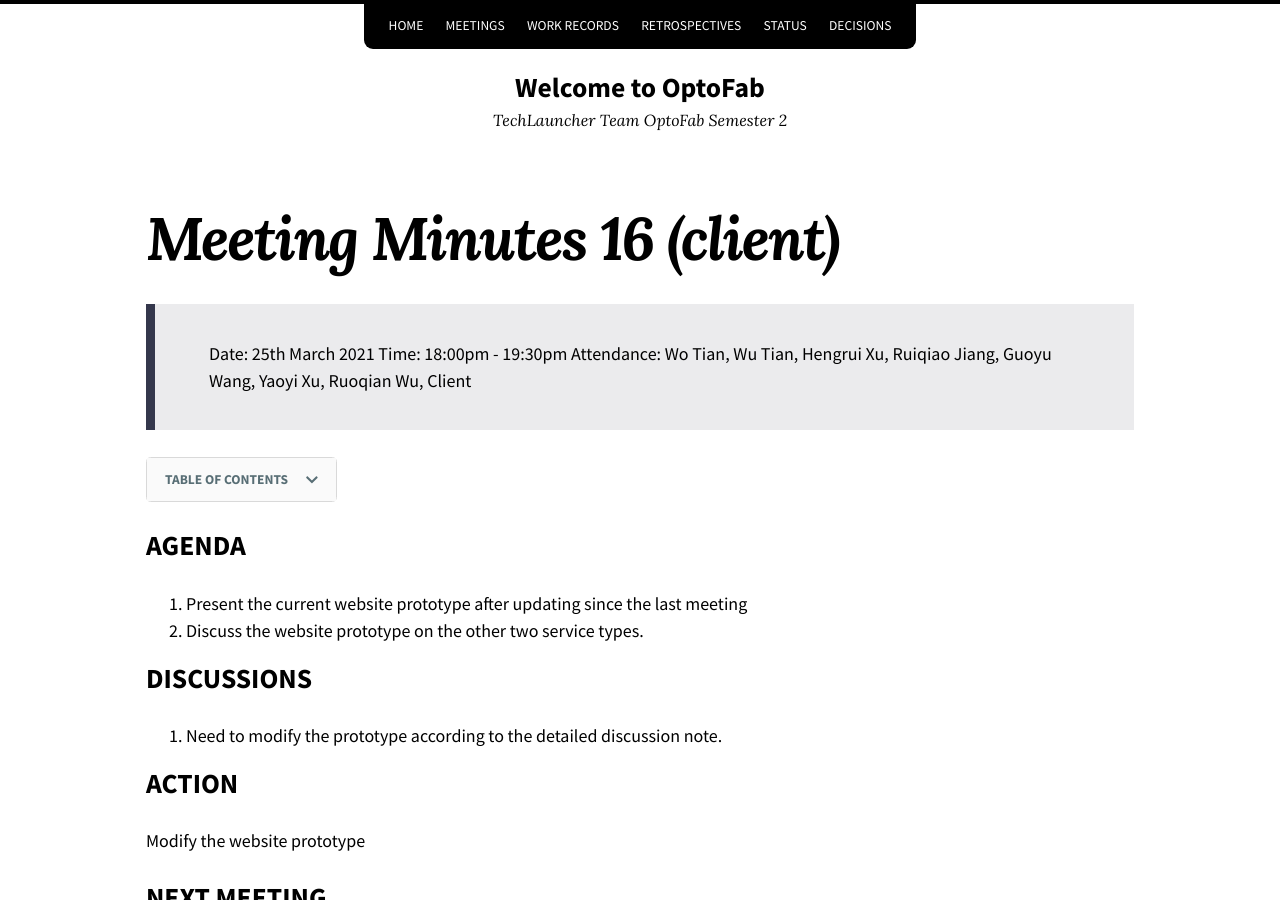
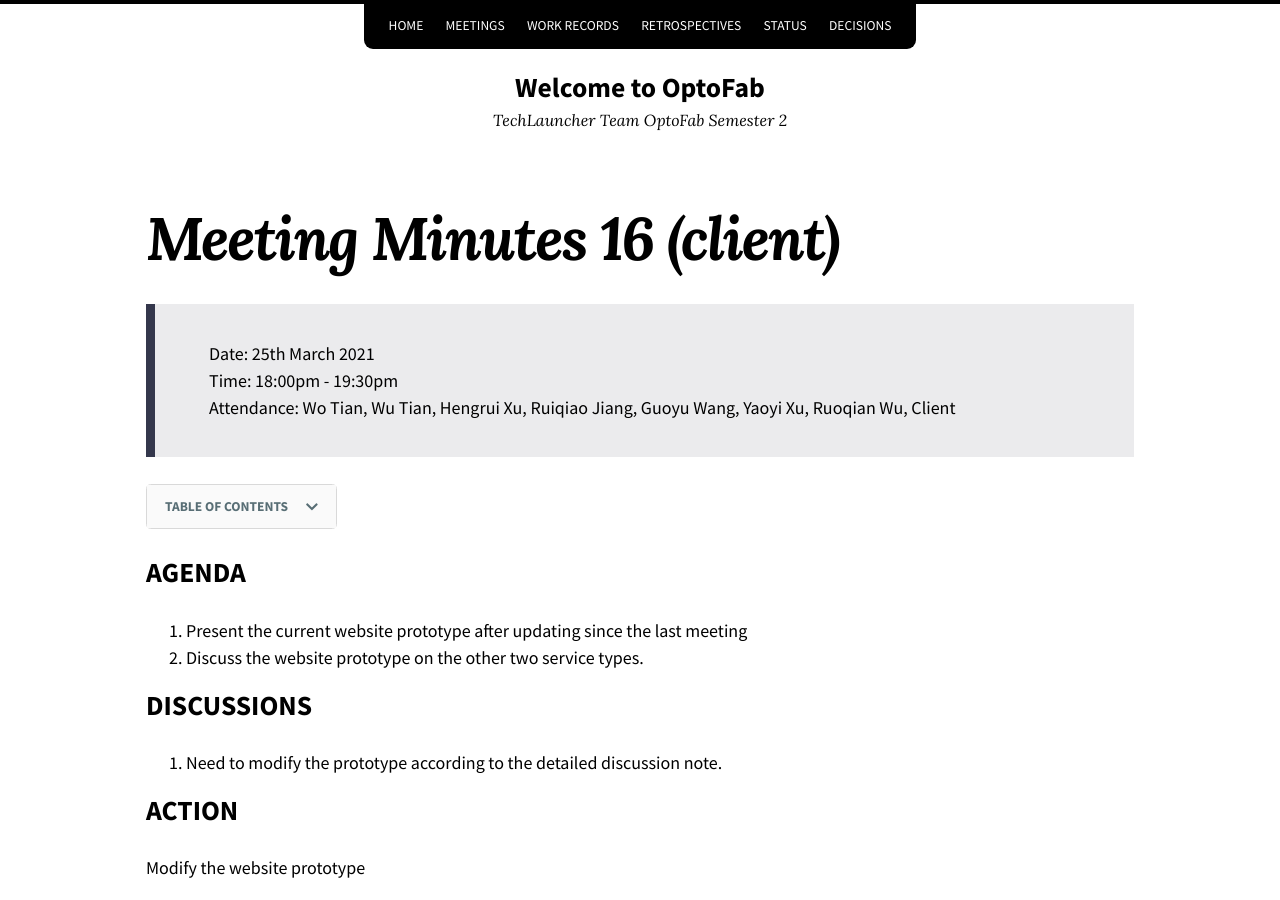
Before and after one commit to optofab/optofab.github.io, a Jekyll site: the page built from _meetings/2021-03-25-Meeting-Minutes-16-(Client).md, in a window 1280 px wide and 900 px high. Built offline with Jekyll 4.4.1, drawn with Linux system fonts in a browser that asks for light colours; nearby versions of some CDN libraries.

Commit message:
fix carriage return in quote >

```diff
--- a/_meetings/2021-03-25-Meeting-Minutes-16-(Client).md
+++ b/_meetings/2021-03-25-Meeting-Minutes-16-(Client).md
@@ -2,8 +2,8 @@
 layout: page
 ---
 
-> Date: 25th March 2021
-> Time: 18:00pm - 19:30pm
+> Date: 25th March 2021<br>
+> Time: 18:00pm - 19:30pm<br>
 > Attendance: Wo Tian, Wu Tian, Hengrui Xu, Ruiqiao Jiang, Guoyu Wang, Yaoyi Xu, Ruoqian Wu, Client
 
 {% include toc %}
```
Also changed, not shown: _meetings/2021-03-26-Meeting-Minutes-17-(Client).md (+2 -2 lines), _meetings/2021-04-01-Meeting-Minutes-18-(Client).md (+2 -2 lines), _meetings/2021-04-26-Meeting-Minutes-21-(Client).md (+2 -2 lines).
